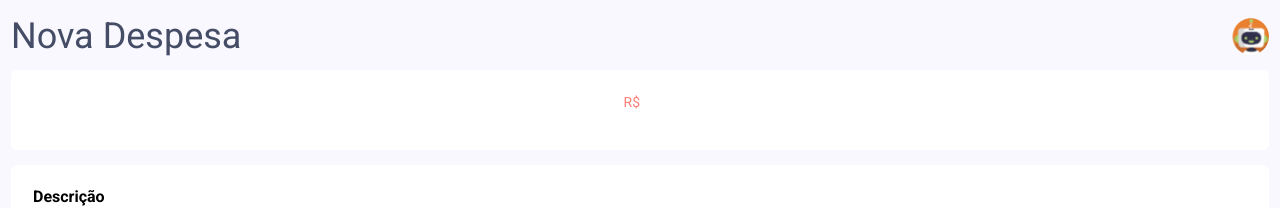
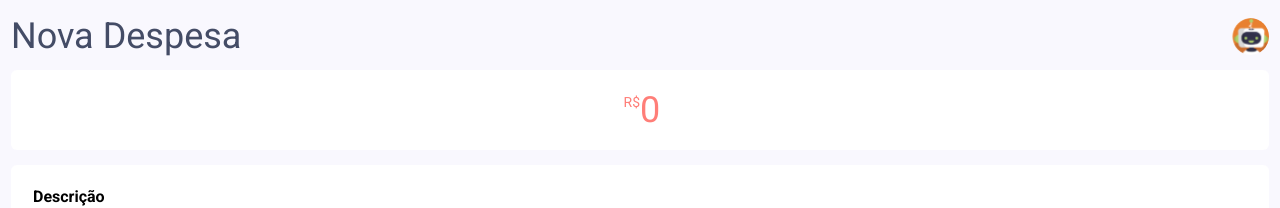
Before and after one commit to MeAjudaDev/greenwallet-react, a React (Create React App) app: page / in a window 1280 px wide. Shown: the top 208 px of the page. Built offline with nearby package versions, Linux system fonts and the light colour scheme.

Commit message:
feature(register expenses): setting states to the inputs value

```diff
--- a/src/RegisterExpenses.jsx
+++ b/src/RegisterExpenses.jsx
@@ -2,9 +2,20 @@ import React, { useState } from "react";
 import "./RegisterExpenses.css";
 
 function RegisterExpenses() {
+    const [value, setValue] = useState(0);
+    const [description, setDescription] = useState("");
+    const [category, setCategory] = useState("alimentacao");
     const [type, setType] = useState("variavel");
-    const [category, setCategory] = useState("alimentacao");
     const [hasExpiration, setHasExpiration] = useState(true);
+    const [expirationDate, setExpirationDate] = useState('');
+
+    const handleValueChange = ({ target }) => {
+        setValue(target.value);
+    };
+
+    const handleDescriptionChange = ({ target }) => {
+        setDescription(target.value);
+    };
 
     const handleCategoryChange = ({ target }) => {
         setCategory(target.value);
@@ -12,6 +23,10 @@ function RegisterExpenses() {
 
     const handleTypeChange = ({ target }) => {
         setType(target.value);
+    };
+
+    const handleDateChange = ({ target }) => {
+        setExpirationDate(target.value);
     };
 
     return (
@@ -23,11 +38,23 @@ function RegisterExpenses() {
             <form action="#" className="newExpenseForm twoColumns">
                 <label className="newExpenseForm__value twoColumns">
                     <sup>R$</sup>
-                    <input type="number" name="value" id="value" />
+                    <input
+                        type="number"
+                        name="value"
+                        id="value"
+                        value={value}
+                        onChange={handleValueChange}
+                    />
                 </label>
                 <label className="newExpenseForm__description twoColumns">
                     <strong>Descrição</strong>
-                    <input type="text" autoFocus name="description" />
+                    <input
+                        type="text"
+                        autoFocus
+                        name="description"
+                        value={description}
+                        onChange={handleDescriptionChange}
+                    />
                 </label>
                 <fieldset className="newExpenseForm__categories">
                     <strong>Categoria</strong>
@@ -42,8 +69,13 @@ function RegisterExpenses() {
                         <span>Alimentação</span>
                     </label>
                     <label>
-                        <input type="radio" name="category" value="casa" checked={category === "casa"}
-                            onChange={handleCategoryChange} />
+                        <input
+                            type="radio"
+                            name="category"
+                            value="casa"
+                            checked={category === "casa"}
+                            onChange={handleCategoryChange}
+                        />
                         <span>Casa</span>
                     </label>
                     <label>
@@ -57,13 +89,23 @@ function RegisterExpenses() {
                         <span>Transporte</span>
                     </label>
                     <label>
-                        <input type="radio" name="category" value="estudo" checked={category === "estudo"}
-                            onChange={handleCategoryChange} />
+                        <input
+                            type="radio"
+                            name="category"
+                            value="estudo"
+                            checked={category === "estudo"}
+                            onChange={handleCategoryChange}
+                        />
                         <span>Estudo</span>
                     </label>
                     <label>
-                        <input type="radio" name="category" value="saude" checked={category === "saude"}
-                            onChange={handleCategoryChange} />
+                        <input
+                            type="radio"
+                            name="category"
+                            value="saude"
+                            checked={category === "saude"}
+                            onChange={handleCategoryChange}
+                        />
                         <span>Saúde</span>
                     </label>
                 </fieldset>
@@ -104,6 +146,8 @@ function RegisterExpenses() {
                     type="date"
                     name="expiration"
                     id="expiration"
+                    value={expirationDate}
+                    onChange={handleDateChange}
                 />
                 <button
                     className="twoColumns newExpenseForm__button newExpenseForm__button--primary"
```
Lines whose indentation alone changed are shown as unchanged.
